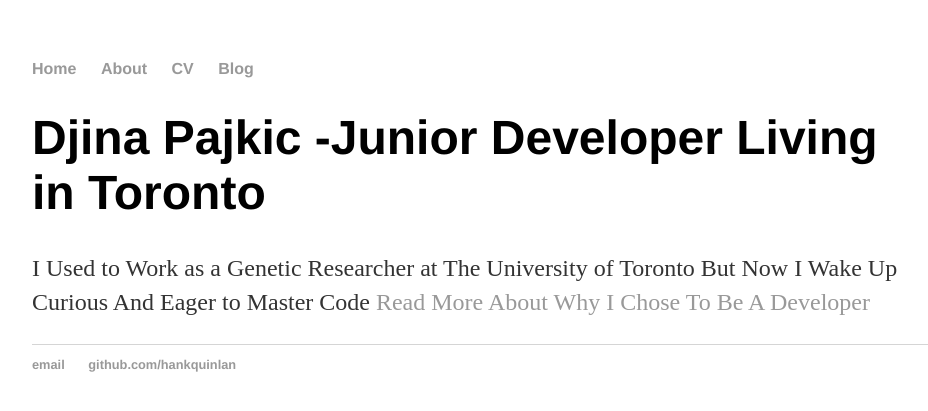
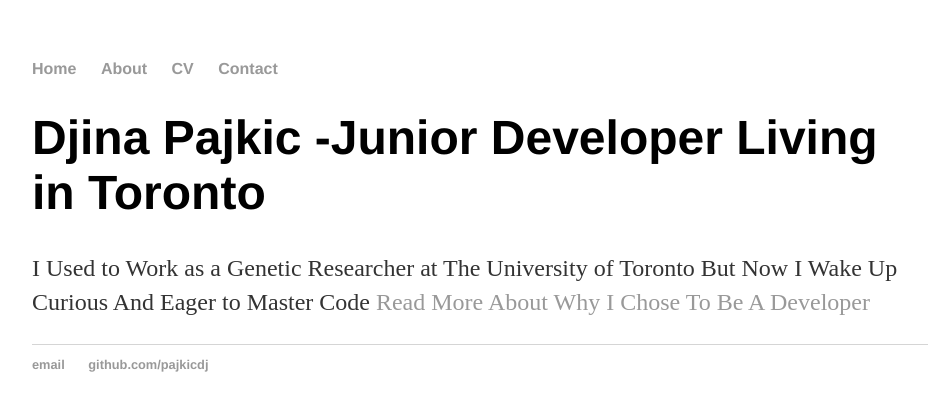
Before and after one commit to pajkicdj/pajkicdj.github.io, a Jekyll site: the page built from index.html, in a window 1280 px wide. Shown: the top 411 px of the page, without its empty margins (160-1088 px from the left). Built offline with Jekyll 4.4.1, drawn with Linux system fonts in a browser that asks for light colours.

Commit message:
Update default.html

```diff
--- a/_layouts/default.html
+++ b/_layouts/default.html
@@ -11,7 +11,7 @@
 	        		<li><a href="/">Home</a></li>
 		        	<li><a href="/about">About</a></li>
 	        		<li><a href="/cv">CV</a></li>
-	        		<li><a href="/blog">Blog</a></li>
+	        		<li><a href="/contact">Contact</a></li>
 	    		</ul>
 			</nav>
 			<div class="container">
@@ -21,8 +21,8 @@
 			</div><!-- /.container -->
 			<footer>
 	    		<ul>
-	        		<li><a href="mailto:hankquinlanhub@gmail.com">email</a></li>
-	        		<li><a href="https://github.com/hankquinlan">github.com/hankquinlan</a></li>
+	        		<li><a href="mailto:pajkic.djina@gmail.com">email</a></li>
+	        		<li><a href="https://github.com/pajkicdj">github.com/pajkicdj</a></li>
 				</ul>
 			</footer>
 		</body>
```
